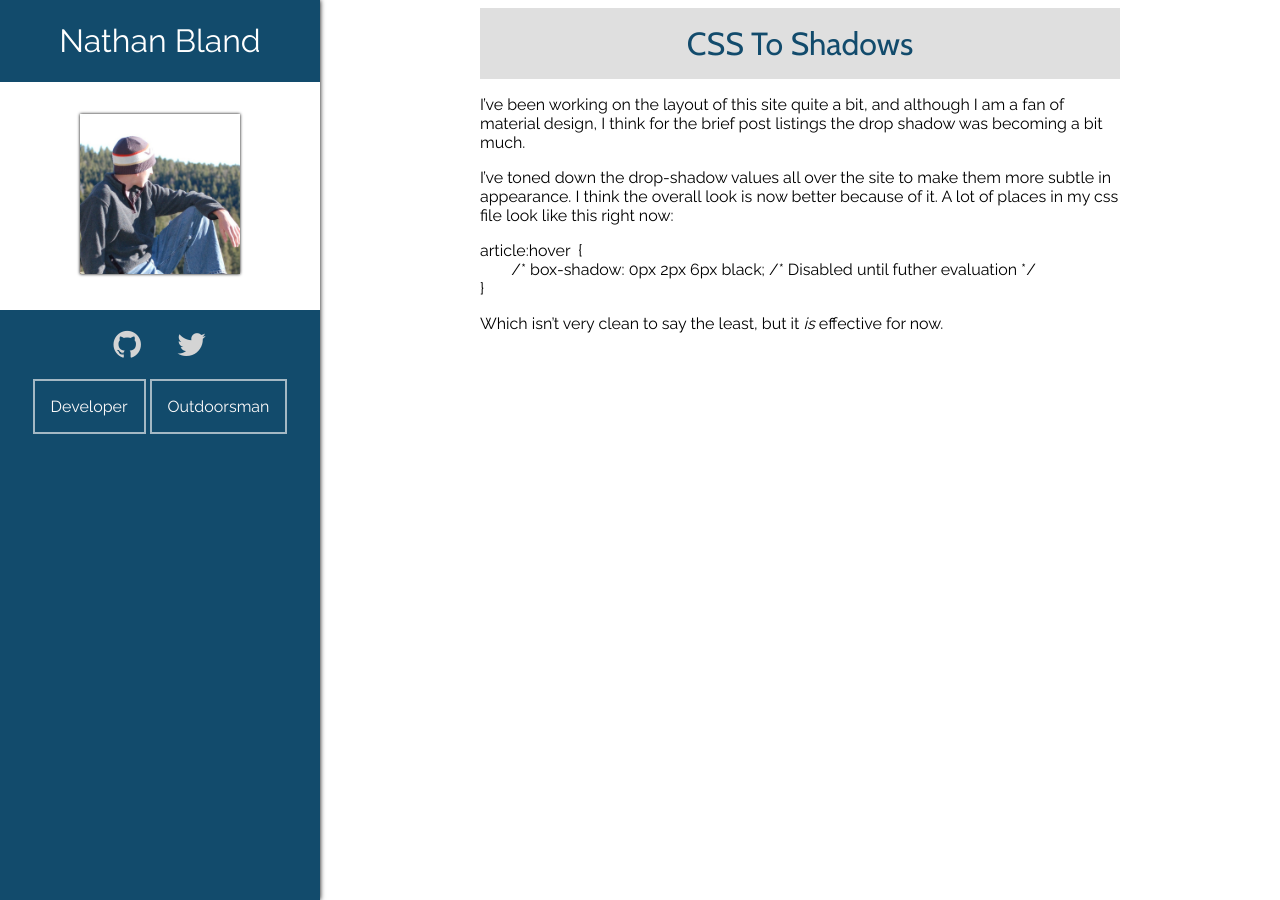
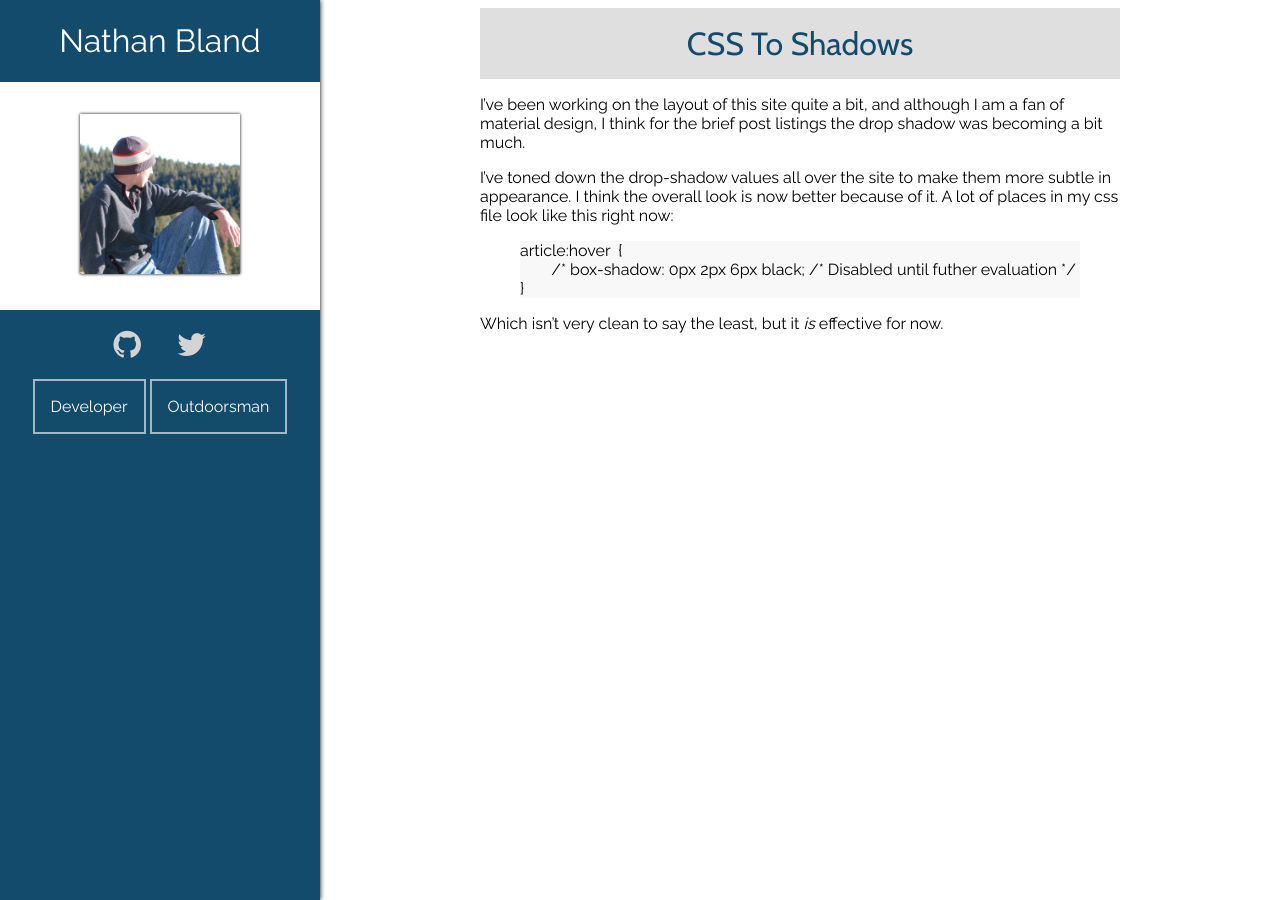
Before and after one commit to NathanBland/NathanBland.github.io, a Jekyll site: the page built from _posts/2015-3-24-CSS-to-shadows.md, in a window 1280 px wide. Built offline with Jekyll 4.4.1, drawn with Linux system fonts in a browser that asks for light colours; nearby versions of some CDN libraries.

Commit message:
minor tweaks to pre style

````diff
--- a/_config.yml
+++ b/_config.yml
@@ -1,6 +1,6 @@
 
 name:	Nathan Bland
-
+highlighter: pygments
 author:
  name:	'Nathan Bland'
  #url:	https://github.com/NathanBland/
--- a/_posts/2015-3-24-CSS-to-shadows.md
+++ b/_posts/2015-3-24-CSS-to-shadows.md
@@ -5,9 +5,9 @@
 I've been working on the layout of this site quite a bit, and although I am a fan of material design, I think for the brief post listings the drop shadow was becoming a bit much.
 
 I've toned down the drop-shadow values all over the site to make them more subtle in appearance. I think the overall look is now better because of it. A lot of places in my css file look like this right now:
-```css
+{% highlight css %}
 article:hover {
     /* box-shadow: 0px 2px 6px black; /* Disabled until futher evaluation */
 }
-```
+{% endhighlight %}
 Which isn't very clean to say the least, but it *is* effective for now.
--- a/site.css
+++ b/site.css
@@ -130,6 +130,29 @@
     margin: 0em;
     color: #124B6C;
 }
+.page-full > section {
+    position: relative;
+}
+.page-full > section > h2 {
+    text-align: center;
+    font-size: 3em;
+}
+.page-full:hover {
+    box-shadow: none;
+}
+.page-full > section > h2 i {
+    transition: 1s text-shadow, color;
+    color: #124B6C;
+}
+.page-full > section:hover > h2 i {
+    text-shadow: 0px 2px 6px black;
+}
+.about-img {
+    width: 25%;
+    float: left;
+    padding-right: 1em;
+}
+
 article > .nav-button {
     background-color: rgba(218, 218, 218, 0.85);
     margin-left: 1em;
@@ -156,30 +179,10 @@
 .post-full:hover {
     box-shadow: none;
 }
+pre {
+    background-color: #F8F8F8;
+}
 
-
-.page-full > section {
-    position: relative;
-}
-.page-full > section > h2 {
-    text-align: center;
-    font-size: 3em;
-}
-.page-full:hover {
-    box-shadow: none;
-}
-.page-full > section > h2 i {
-    transition: 1s text-shadow, color;
-    color: #124B6C;
-}
-.page-full > section:hover > h2 i {
-    text-shadow: 0px 2px 6px black;
-}
-.about-img {
-    width: 25%;
-    float: left;
-    padding-right: 1em;
-}
 
 
 p > img {
````
